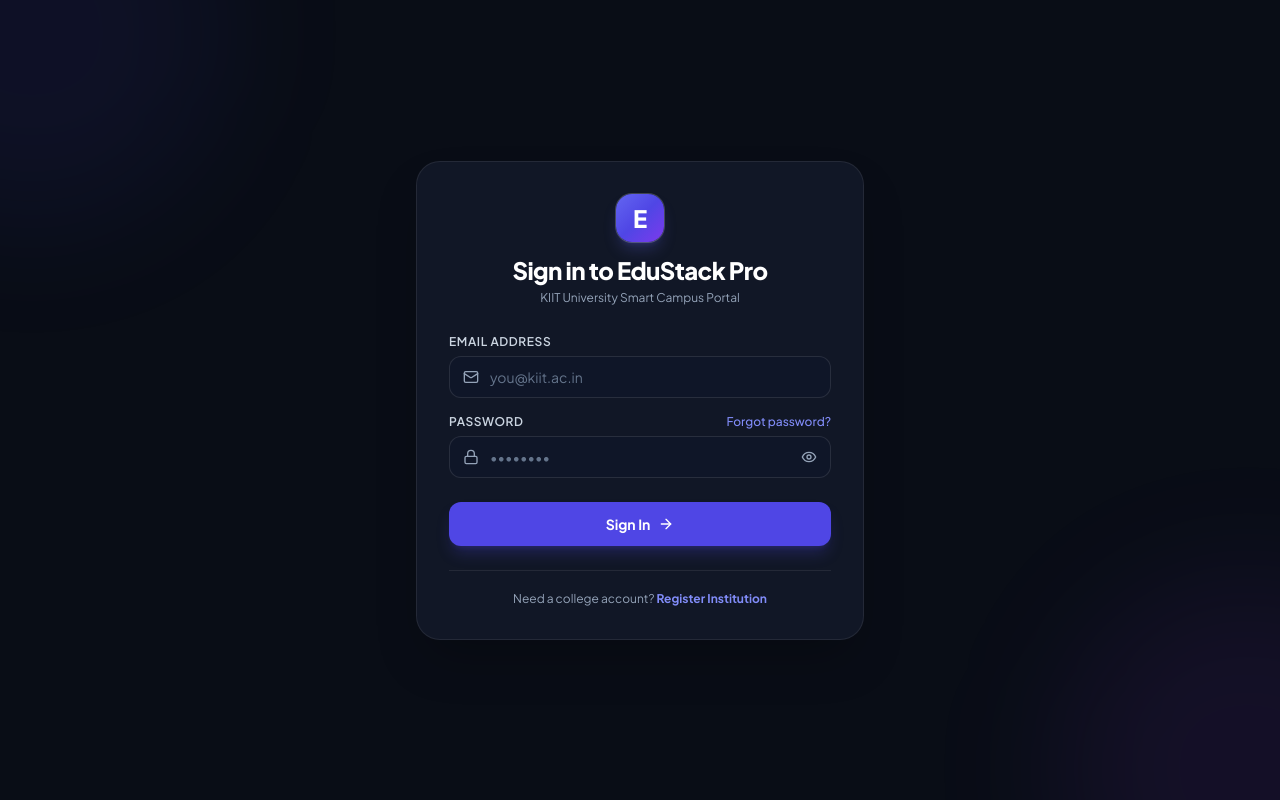
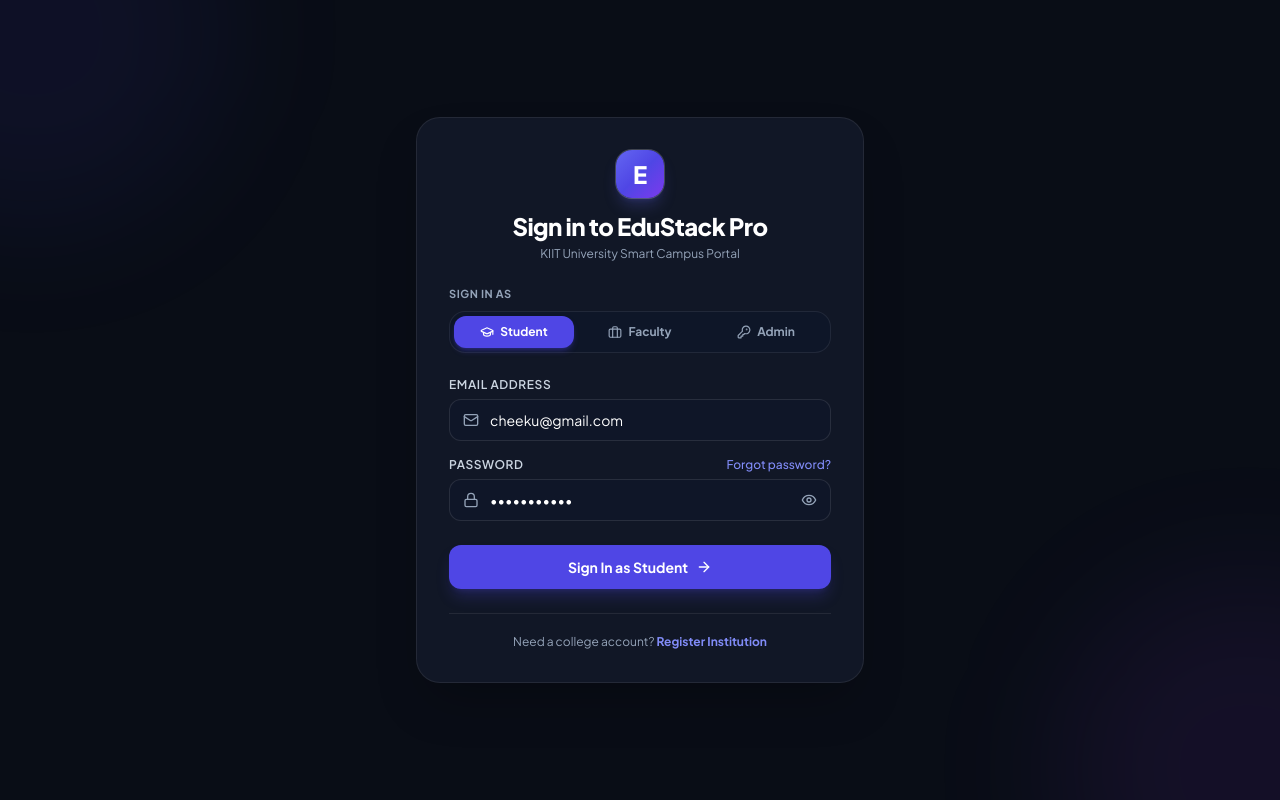
Before and after one commit to manish-0018/Edu-Stack-Pro, a React (Vite) app in the folder frontend/: page /login in a window 1280 px wide. Built offline with nearby package versions, Linux system fonts and the light colour scheme; no server answers.

Commit message:
feat: keep student faculty admin role selector under Sign In As and remove demo credential banner

```diff
--- a/frontend/src/pages/Login.jsx
+++ b/frontend/src/pages/Login.jsx
@@ -7,17 +7,51 @@
   Lock,
   Eye,
   EyeOff,
-  ArrowRight
+  ArrowRight,
+  GraduationCap,
+  Briefcase,
+  KeyRound
 } from 'lucide-react';
 
+const ROLES = [
+  {
+    id: 'student',
+    label: 'Student',
+    email: 'cheeku@gmail.com',
+    password: 'password123',
+    icon: GraduationCap
+  },
+  {
+    id: 'teacher',
+    label: 'Faculty',
+    email: 'krishnasingh@gmail.com',
+    password: 'password123',
+    icon: Briefcase
+  },
+  {
+    id: 'admin',
+    label: 'Admin',
+    email: 'admin@test.com',
+    password: 'password123',
+    icon: KeyRound
+  }
+];
+
 const Login = () => {
-  const [email, setEmail] = useState('');
-  const [password, setPassword] = useState('');
+  const [selectedRole, setSelectedRole] = useState(ROLES[0]);
+  const [email, setEmail] = useState(ROLES[0].email);
+  const [password, setPassword] = useState(ROLES[0].password);
   const [showPassword, setShowPassword] = useState(false);
   const [loading, setLoading] = useState(false);
 
   const { login } = useAuth();
   const navigate = useNavigate();
+
+  const handleSelectRole = (role) => {
+    setSelectedRole(role);
+    setEmail(role.email);
+    setPassword(role.password);
+  };
 
   const handleSubmit = async (e) => {
     e.preventDefault();
@@ -44,7 +78,7 @@
       <div className="w-full max-w-md bg-[#111726] border border-white/[0.08] rounded-3xl p-8 shadow-2xl relative z-10">
 
         {/* Brand Header */}
-        <div className="text-center mb-7">
+        <div className="text-center mb-6">
           <div className="mx-auto w-12 h-12 rounded-2xl bg-gradient-to-br from-indigo-500 via-indigo-600 to-violet-600 flex items-center justify-center text-white font-extrabold text-2xl shadow-lg shadow-indigo-500/25 ring-1 ring-white/20 mb-3">
             E
           </div>
@@ -54,6 +88,34 @@
           <p className="text-xs text-slate-400 mt-1">
             KIIT University Smart Campus Portal
           </p>
+        </div>
+
+        {/* Role Switcher */}
+        <div className="mb-6">
+          <div className="text-[11px] font-bold uppercase tracking-wider text-slate-400 mb-2">
+            Sign In As
+          </div>
+          <div className="grid grid-cols-3 gap-1.5 p-1 bg-slate-900/90 rounded-2xl border border-white/[0.08]">
+            {ROLES.map((role) => {
+              const Icon = role.icon;
+              const isSelected = selectedRole.id === role.id;
+              return (
+                <button
+                  key={role.id}
+                  type="button"
+                  onClick={() => handleSelectRole(role)}
+                  className={`py-2 px-3 rounded-xl text-xs font-bold transition-all flex items-center justify-center gap-1.5 ${
+                    isSelected
+                      ? 'bg-indigo-600 text-white shadow-md shadow-indigo-600/30'
+                      : 'text-slate-400 hover:text-white hover:bg-white/[0.04]'
+                  }`}
+                >
+                  <Icon className="w-3.5 h-3.5" />
+                  <span>{role.label}</span>
+                </button>
+              );
+            })}
+          </div>
         </div>
 
         {/* Login Form */}
@@ -117,7 +179,7 @@
               disabled={loading}
               className="w-full py-3 px-4 bg-indigo-600 hover:bg-indigo-500 active:bg-indigo-700 text-white font-bold text-sm rounded-xl transition shadow-lg shadow-indigo-600/25 flex items-center justify-center gap-2 disabled:opacity-50"
             >
-              <span>{loading ? 'Signing in...' : 'Sign In'}</span>
+              <span>{loading ? 'Signing in...' : `Sign In as ${selectedRole.label}`}</span>
               <ArrowRight className="w-4 h-4" />
             </button>
           </div>
```
